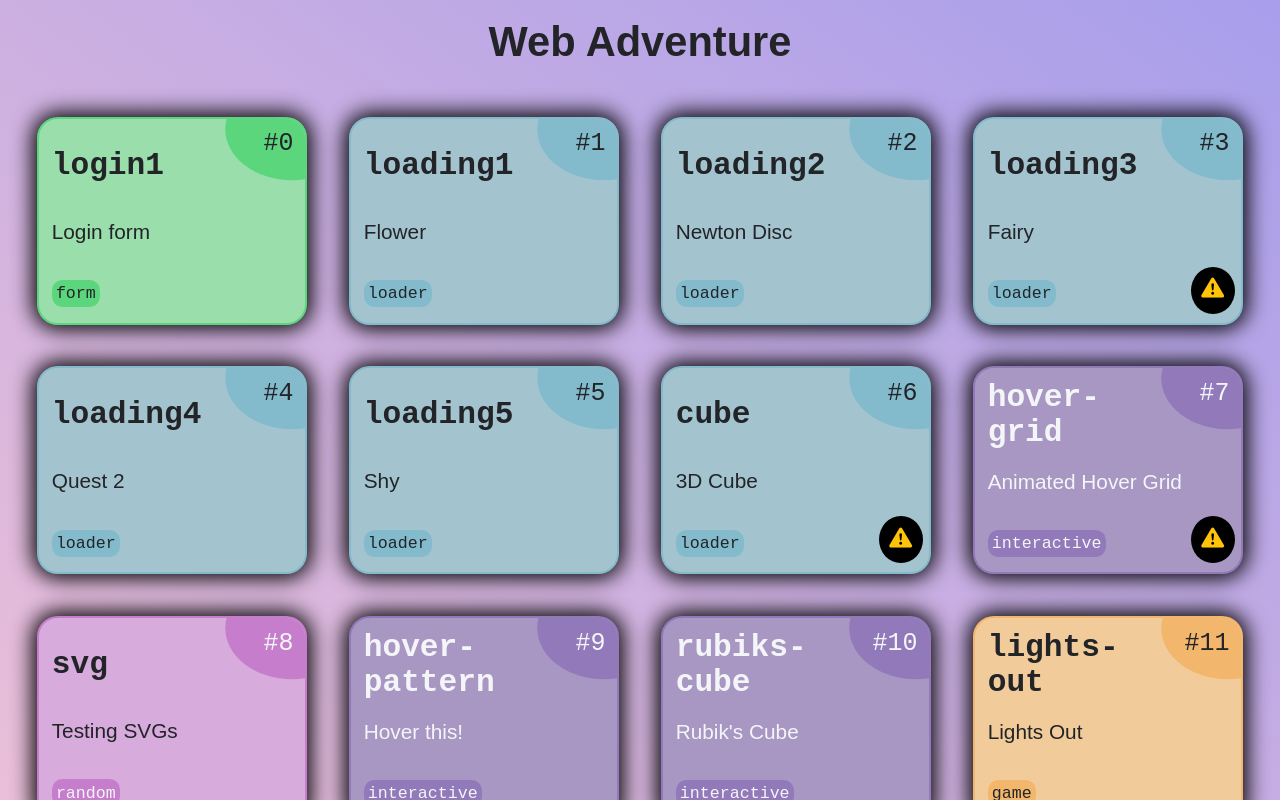
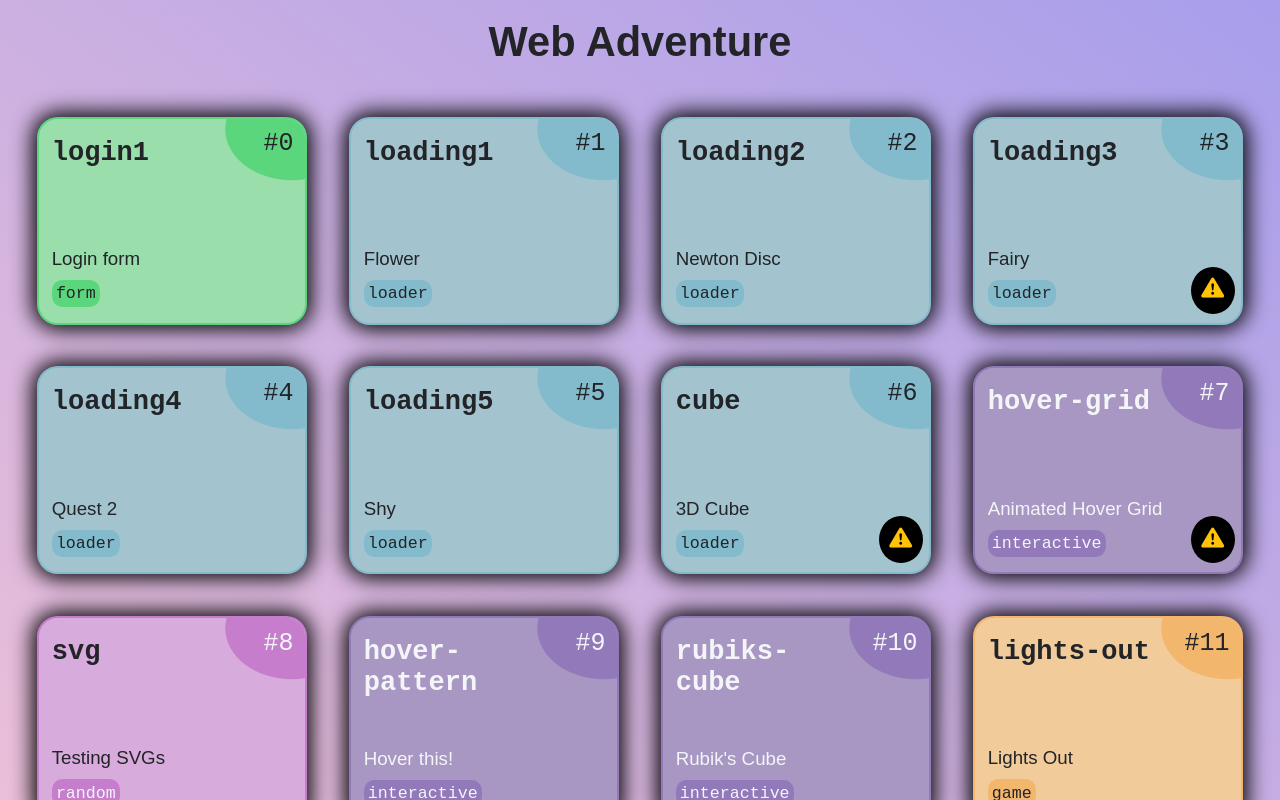
Before and after one commit to dudushy/web-adventure, an Angular app: page /web-adventure/ in a window 1280 px wide. Built offline with nearby package versions, Linux system fonts and the light colour scheme.

Commit message:
Update home.component.scss

```diff
--- a/src/app/pages/home/home.component.scss
+++ b/src/app/pages/home/home.component.scss
@@ -130,18 +130,28 @@
 
       .cardTitle {
         // background: green;
+        align-items: flex-start;
         width: 70%;
         margin-top: 5%;
         height: 30%;
-        font-size: calc(var(--responsiveUnit) * 1.5);
+        font-size: calc(var(--responsiveUnit) * 1.3);
         font-weight: bolder;
+
+        @include portrait {
+          font-size: calc(var(--responsiveUnit) * 1.3);
+        }
       }
 
       .cardDescription {
         // background: blue;
+        align-items: flex-end;
         height: 40%;
-        font-size: calc(var(--responsiveUnit) * 1);
+        font-size: calc(var(--responsiveUnit) * 0.9);
         font-family: sans-serif;
+
+        @include portrait {
+          font-size: calc(var(--responsiveUnit) * 1);
+        }
       }
 
       .cardType {
@@ -149,6 +159,10 @@
         width: 75%;
         height: 25%;
         font-size: calc(var(--responsiveUnit) * 0.8);
+
+        @include portrait {
+          font-size: calc(var(--responsiveUnit) * 0.9);
+        }
 
         p {
           background: var(--cardColor);
```
